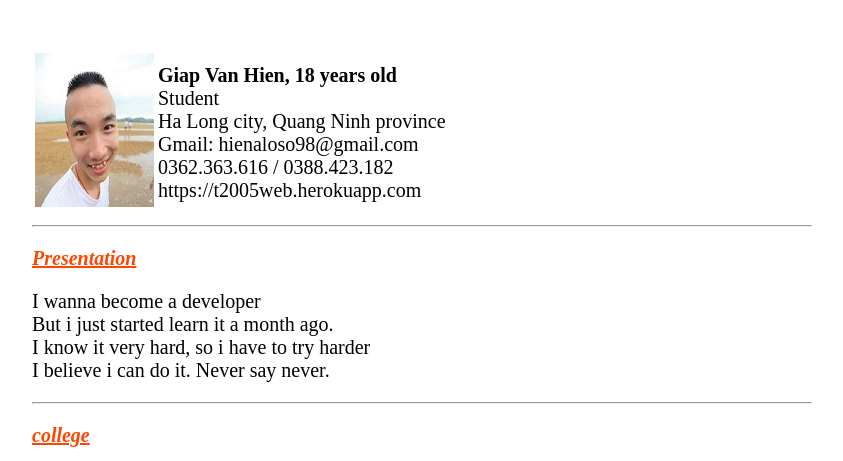
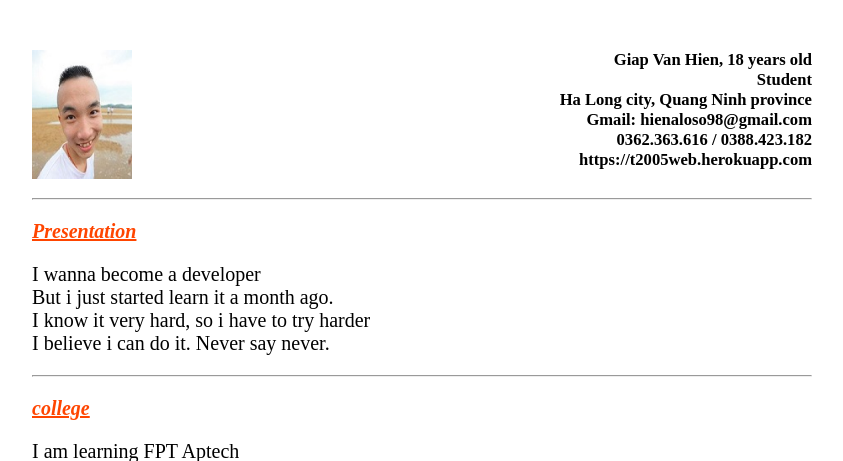
Before and after one commit to giaphien363/t2005e_web, a PHP site: page / in a window 1280 px wide. Shown: the top 461 px of the page, without its empty margins (168-1011 px from the left). Run offline with PHP 8.4, Linux system fonts and the light colour scheme.

Commit message:
assignment_2

```diff
--- a/css/assignment_2.css
+++ b/css/assignment_2.css
@@ -4,6 +4,10 @@ body {
     margin-top: 50px;
     margin-left: 200px ;
     margin-right: 300px;
+}
+
+h5{
+    text-align: right;
 }
 
 p.title{
@@ -15,3 +19,9 @@ p.title{
 hr{
     color: red;
 }
+
+img {
+    position: static;
+    width: 100px;
+    height: auto;
+}
--- a/home.html
+++ b/home.html
@@ -7,16 +7,13 @@
 </head>
 <body>
 
-<TABLE>
-    <TD><img src="imgs/avt-2.jpg"></TD>
-
-    <TD><b>Giap Van Hien, 18 years old</b><br>
-        Student <br>
-        Ha Long city, Quang Ninh province<br>
-        Gmail: hienaloso98@gmail.com<br>
-        0362.363.616 / 0388.423.182<br>
-        https://t2005web.herokuapp.com</TD>
-</TABLE>
+<img src="imgs/avt-2.jpg" align="left"></img>
+<h5><b>Giap Van Hien, 18 years old</b><br>
+    Student <br>
+    Ha Long city, Quang Ninh province<br>
+    Gmail: hienaloso98@gmail.com<br>
+    0362.363.616 / 0388.423.182<br>
+    https://t2005web.herokuapp.com</h5>
 
 <hr>
 <p class="title">
```
